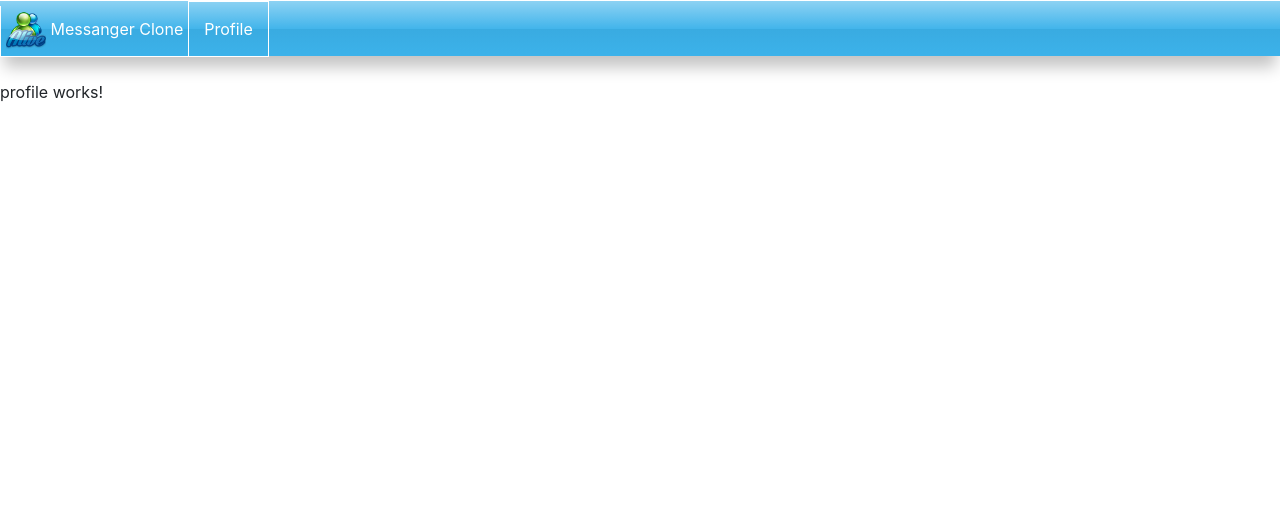
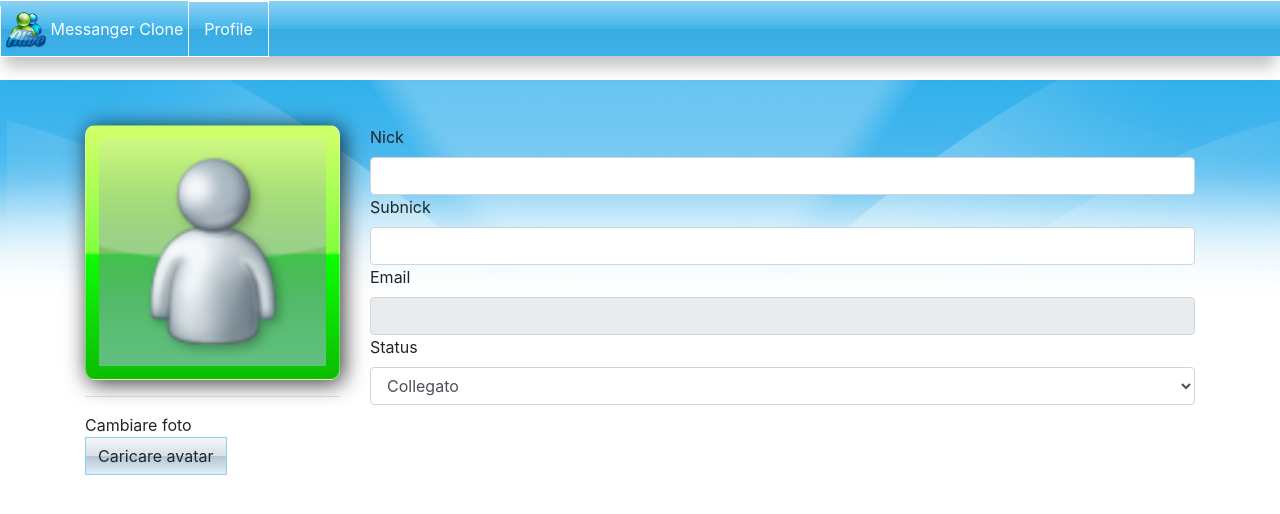
Before and after one commit to developerG27/messanger-clone-angular, an Angular app: page /profile in a window 1280 px wide. Shown: the top 514 px of the page. Built offline with nearby package versions, Linux system fonts and the light colour scheme.

Commit message:
stili profile

```diff
--- a/src/app/profile/profile.component.css
+++ b/src/app/profile/profile.component.css
@@ -0,0 +1,5 @@
+#profileContainer{
+  background-image: url('../../assets/img/msnbg.jpg');
+  background-size: 100%;
+  background-repeat: no-repeat;
+}
--- a/src/app/profile/profile.component.html
+++ b/src/app/profile/profile.component.html
@@ -1,3 +1,42 @@
-<p>
-  profile works!
-</p>
+<div id="profileContainer">
+  <div class="container pato45">
+    <div class="row">
+      <div class="col-md-3">
+        <div class="avatarFrameOnline">
+          <img src="../../assets/img/generic_avatar.png" alt="" class="avatar-image img-fluid">
+        </div>
+        <hr>
+        <div>
+          <span>Cambiare foto</span> <br>
+          <label for="" class="custom-file-upload">
+            <input type="file">
+            Caricare avatar
+          </label>
+        </div>
+      </div>
+      <div class="col-md-9">
+        <div>
+          <label fixed>Nick</label>
+          <input type="text" class="form-control">
+        </div>
+        <div>
+          <label fixed>Subnick</label>
+          <input type="text" class="form-control">
+        </div>
+        <div>
+          <label fixed>Email</label>
+          <input type="email" disabled class="form-control">
+        </div>
+        <div>
+          <label fixed>Status</label>
+          <select class="form-control">
+            <option value="online">Collegato</option>
+            <option value="online">Collegato</option>
+            <option value="online">Collegato</option>
+            <option value="online">Collegato</option>
+          </select>
+        </div>
+      </div>
+    </div>
+  </div>
+</div>
--- a/src/styles.css
+++ b/src/styles.css
@@ -50,3 +50,20 @@
 .morbo5{
   margin-bottom: 5px;
 }
+.pato45{
+  padding-top: 45px;
+}
+input[type="file"]{
+  display: none;
+}
+.custom-file-upload{
+  background: #f2f6f8;
+  background: -moz-linear-gradient(top, #f2f6f8 0%, #d8e1e7 50%, #b5c6d0 51%, #e0eff9 100%);
+  background: -webkit-linear-gradient(top, #f2f6f8 0%, #d8e1e7 50%, #b5c6d0 51%, #e0eff9 100%);
+  background: linear-gradient(to bottom, #f2f6f8 0%, #d8e1e7 50%, #b5c6d0 51%, #e0eff9 100%);
+  filter: progid:DXImageTransform.Microsoft.gradient(startColorstr='#f2f6f8', endColorstr='#e0eff9', GradientType=0);
+  display: inline-block;
+  padding: 6px 12px;
+  cursor: pointer;
+  border: 1px solid #8dd2f3;
+}
```
